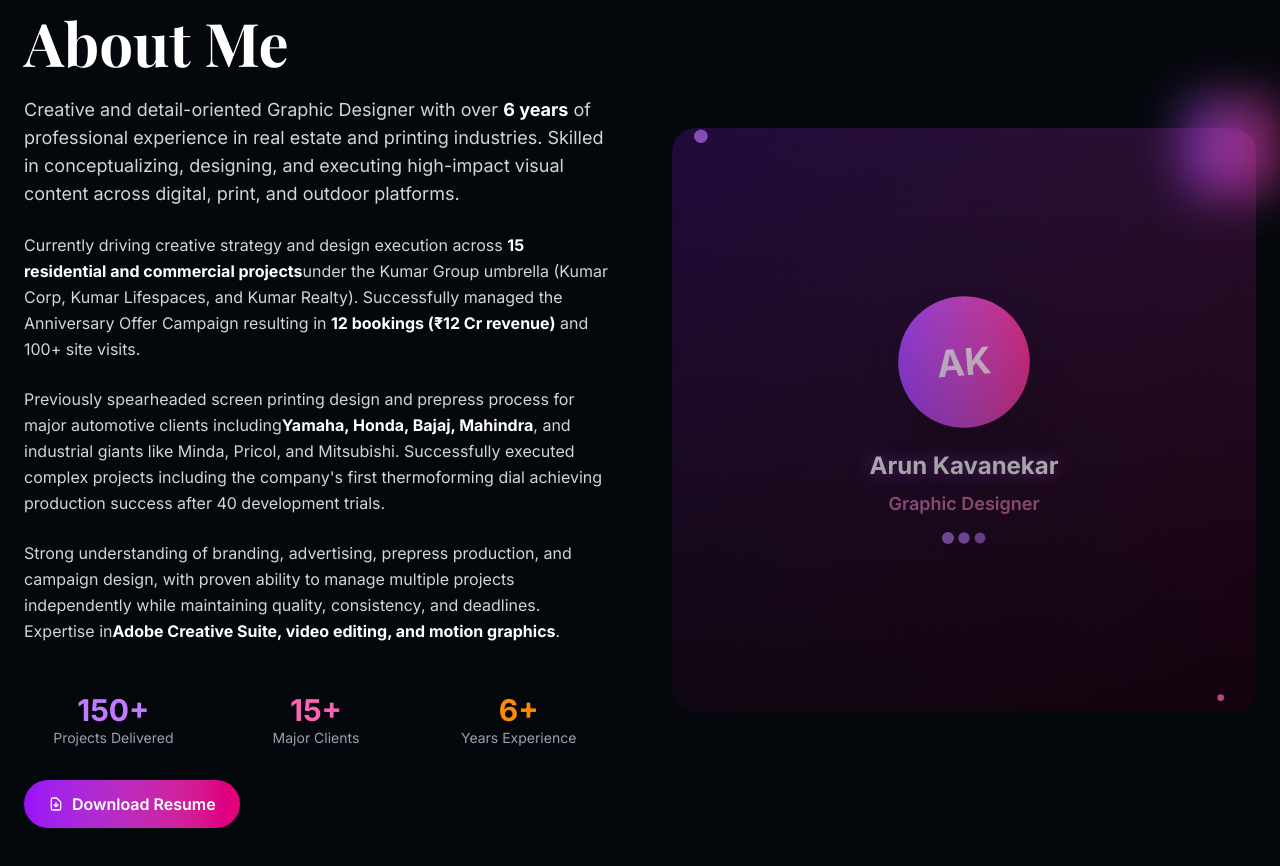
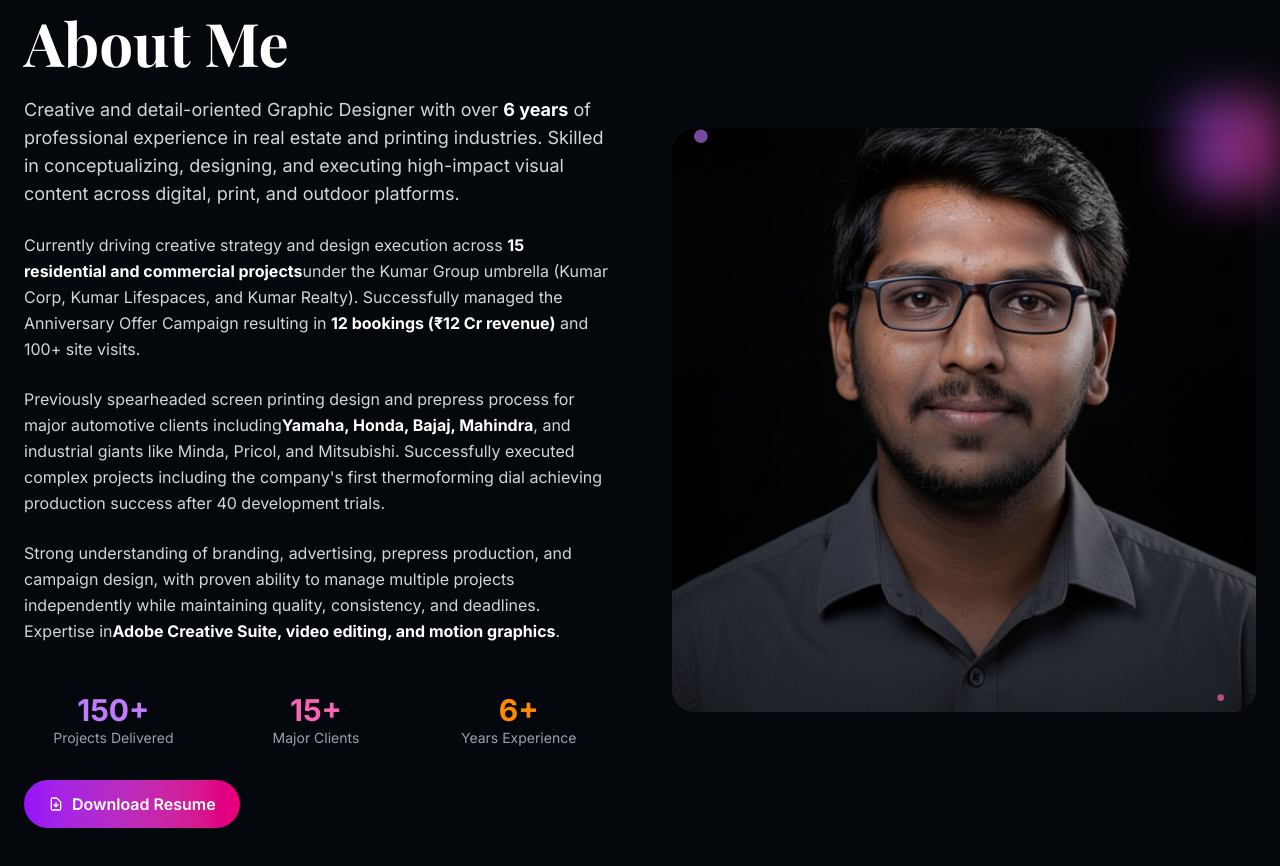
Before and after one commit to akashshinde2025/arunPortfolio, a Next.js app: page / in a window 1280 px wide. Shown: the part 2560-3426 px from the top of the page. Built offline with nearby package versions, Linux system fonts and the light colour scheme; a web font is replaced by a local one.

Commit message:
Switch to regular img tag for better GitHub Pages compatibility with fallback

```diff
--- a/src/app/page.tsx
+++ b/src/app/page.tsx
@@ -407,99 +407,35 @@ const AboutSection = () => {
             className="relative"
           >
             <div className="aspect-square bg-gradient-to-br from-purple-600/20 to-pink-600/20 rounded-3xl relative overflow-hidden">
-              {/* Enhanced profile placeholder with better visibility and animation */}
-              <div className="absolute inset-0 flex items-center justify-center p-8">
+              {/* Profile Image using regular img tag for better GitHub Pages compatibility */}
+              <img
+                src="/arun-profile.png"
+                alt="Arun Kavanekar - Graphic Designer"
+                className="absolute inset-0 w-full h-full object-cover"
+                onError={(e) => {
+                  console.log('Image failed to load');
+                  e.currentTarget.style.display = 'none';
+                  // Show fallback
+                  const fallback = e.currentTarget.nextElementSibling;
+                  if (fallback) fallback.style.display = 'flex';
+                }}
+              />
+
+              {/* Fallback placeholder */}
+              <div className="absolute inset-0 hidden items-center justify-center bg-gradient-to-br from-purple-500/30 to-pink-500/30">
                 <div className="text-center">
                   <motion.div
-                    className="w-32 h-32 bg-gradient-to-r from-purple-500 to-pink-500 rounded-full mx-auto mb-6 flex items-center justify-center shadow-2xl"
-                    animate={{
-                      scale: [1, 1.05, 1],
-                      rotate: [0, 5, -5, 0]
-                    }}
-                    transition={{
-                      duration: 4,
-                      repeat: Infinity,
-                      ease: "easeInOut"
-                    }}
+                    className="w-24 h-24 bg-gradient-to-r from-purple-500 to-pink-500 rounded-full mx-auto mb-4 flex items-center justify-center"
+                    animate={{ scale: [1, 1.05, 1] }}
+                    transition={{ duration: 2, repeat: Infinity }}
                   >
-                    <motion.span
-                      className="text-white font-bold text-4xl"
-                      animate={{
-                        opacity: [1, 0.8, 1]
-                      }}
-                      transition={{
-                        duration: 2,
-                        repeat: Infinity,
-                        ease: "easeInOut"
-                      }}
-                    >
-                      AK
-                    </motion.span>
+                    <span className="text-white font-bold text-2xl">AK</span>
                   </motion.div>
-                  <motion.div
-                    initial={{ opacity: 0, y: 20 }}
-                    animate={{ opacity: 1, y: 0 }}
-                    transition={{ delay: 0.5 }}
-                  >
-                    <motion.p
-                      className="text-white font-bold text-2xl mb-2"
-                      animate={{
-                        textShadow: [
-                          "0 0 10px rgba(168, 85, 247, 0.5)",
-                          "0 0 20px rgba(168, 85, 247, 0.8)",
-                          "0 0 10px rgba(168, 85, 247, 0.5)"
-                        ]
-                      }}
-                      transition={{
-                        duration: 3,
-                        repeat: Infinity,
-                        ease: "easeInOut"
-                      }}
-                    >
-                      Arun Kavanekar
-                    </motion.p>
-                    <motion.p
-                      className="text-purple-300 text-lg font-semibold"
-                      animate={{
-                        color: [
-                          "rgb(196 181 253)",
-                          "rgb(236 72 153)",
-                          "rgb(196 181 253)"
-                        ]
-                      }}
-                      transition={{
-                        duration: 3,
-                        repeat: Infinity,
-                        ease: "easeInOut"
-                      }}
-                    >
-                      Graphic Designer
-                    </motion.p>
-                    <motion.div
-                      className="mt-4 flex justify-center space-x-2"
-                      initial={{ opacity: 0 }}
-                      animate={{ opacity: 1 }}
-                      transition={{ delay: 1 }}
-                    >
-                      {[0, 1, 2].map((i) => (
-                        <motion.div
-                          key={i}
-                          className="w-2 h-2 bg-purple-400 rounded-full"
-                          animate={{
-                            scale: [1, 1.5, 1],
-                            opacity: [0.5, 1, 0.5]
-                          }}
-                          transition={{
-                            duration: 2,
-                            repeat: Infinity,
-                            delay: i * 0.2
-                          }}
-                        />
-                      ))}
-                    </motion.div>
-                  </motion.div>
+                  <p className="text-white font-semibold">Arun Kavanekar</p>
+                  <p className="text-purple-200 text-sm">Graphic Designer</p>
                 </div>
               </div>
+
               <div className="absolute inset-0 bg-gradient-to-t from-black/60 to-transparent"></div>
 
               {/* Enhanced floating particles */}
```
